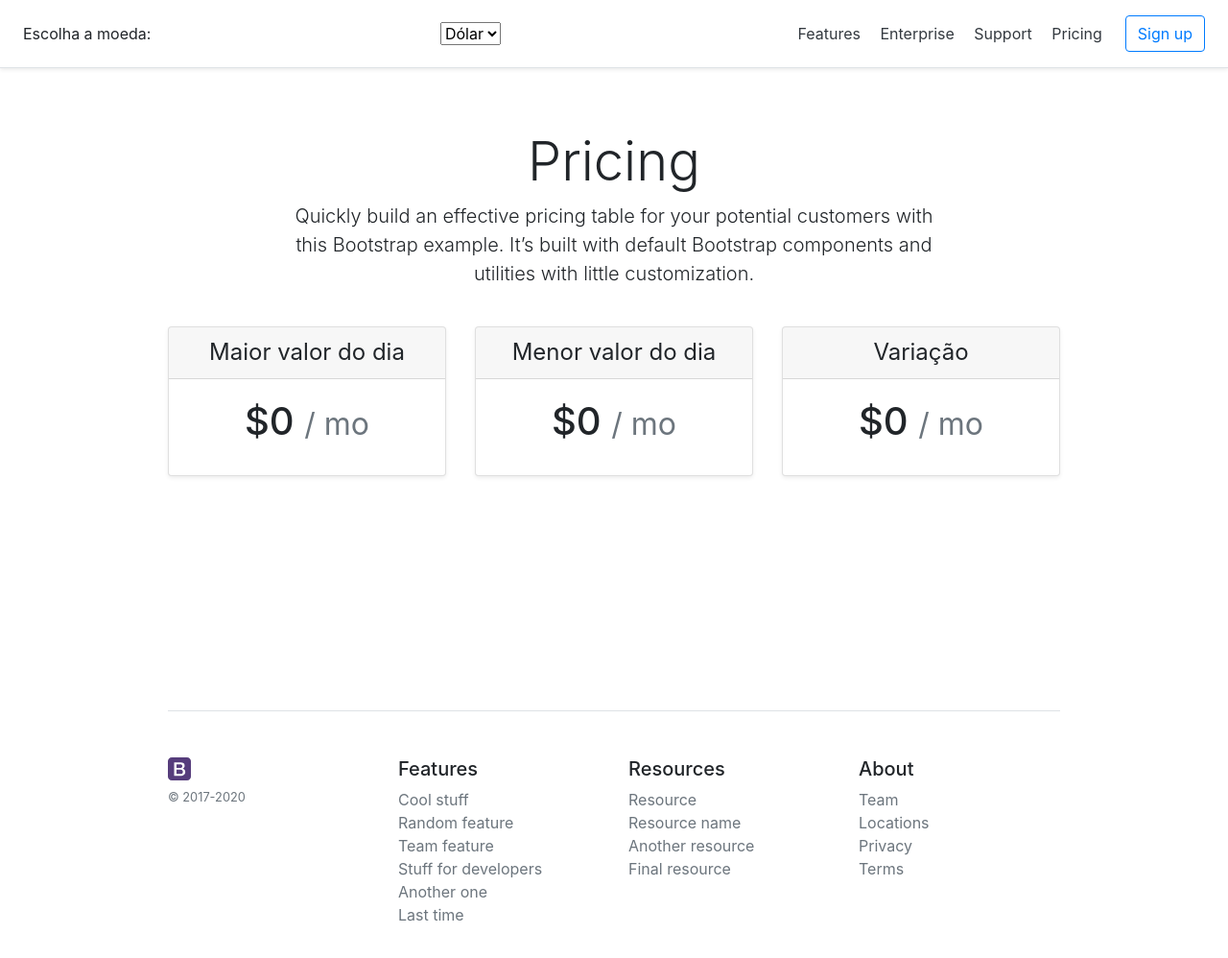
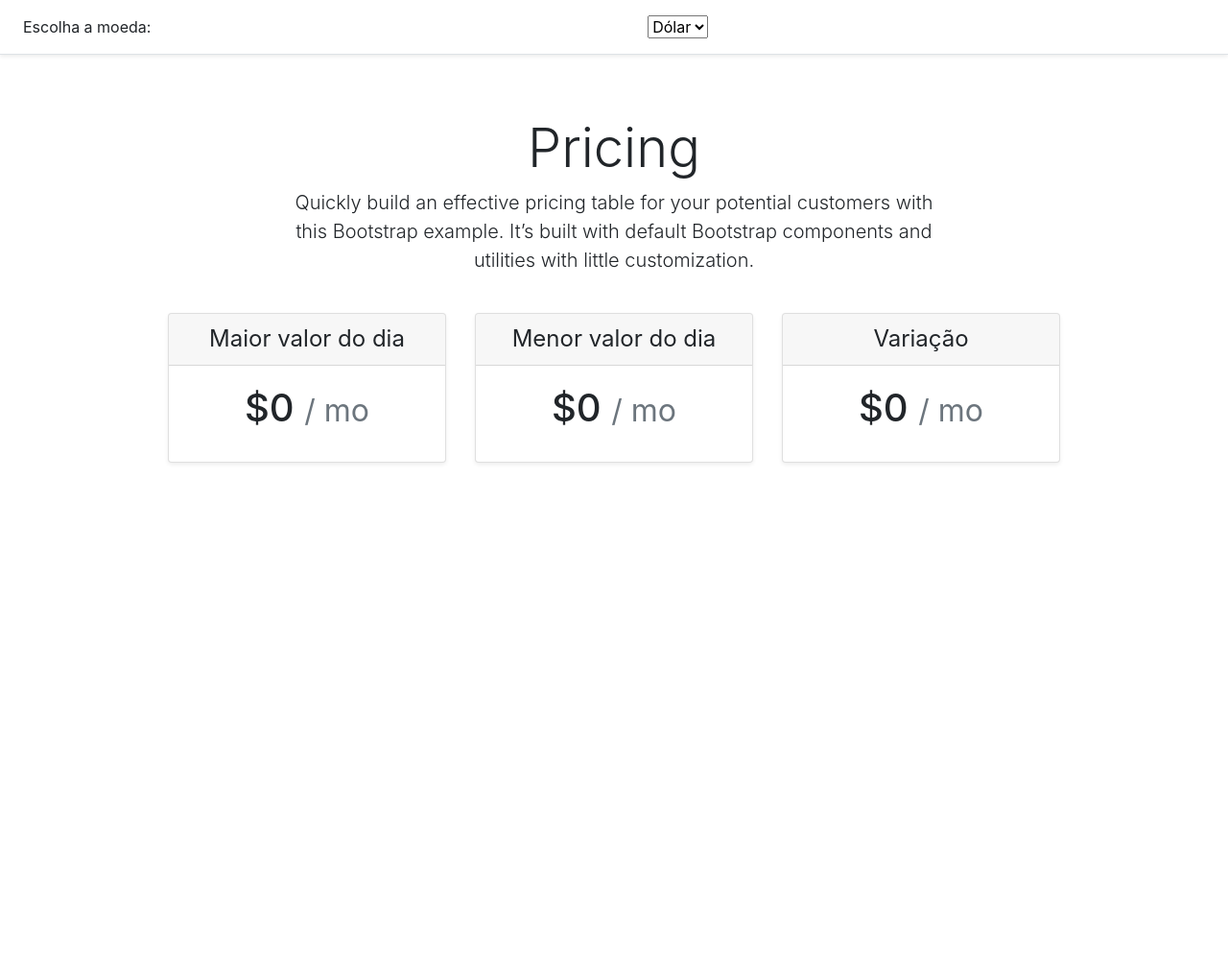
Before and after one commit to Crist0pher/Cota-o-moeda-estrangeira, a website: page index.html in a window 1280 px wide. Shown: the whole page at 96% size. After the commit the page ends 800 px from the top, so only its background shows below. Drawn offline with nearby package versions, Linux system fonts and the light colour scheme; no server answers.

Commit message:
Remoção de alguns itens do html que não serão utilizados.

```diff
--- a/index.html
+++ b/index.html
@@ -46,13 +46,6 @@
   </select>
 
 
-  <nav class="my-2 my-md-0 mr-md-3">
-    <a class="p-2 text-dark" href="#">Features</a>
-    <a class="p-2 text-dark" href="#">Enterprise</a>
-    <a class="p-2 text-dark" href="#">Support</a>
-    <a class="p-2 text-dark" href="#">Pricing</a>
-  </nav>
-  <a class="btn btn-outline-primary" href="#">Sign up</a>
 </div>
 
 <div class="pricing-header px-3 py-3 pt-md-5 pb-md-4 mx-auto text-center">
@@ -93,43 +86,7 @@
   <canvas id="myChart"></canvas>
   <script src="https://cdnjs.cloudflare.com/ajax/libs/Chart.js/2.9.3/Chart.min.js"></script>
 
-  <footer class="pt-4 my-md-5 pt-md-5 border-top">
-    <div class="row">
-      <div class="col-12 col-md">
-        <img class="mb-2" src="assets/brand/bootstrap-solid.svg" alt="" width="24" height="24">
-        <small class="d-block mb-3 text-muted">&copy; 2017-2020</small>
-      </div>
-      <div class="col-6 col-md">
-        <h5>Features</h5>
-        <ul class="list-unstyled text-small">
-          <li><a class="text-muted" href="#">Cool stuff</a></li>
-          <li><a class="text-muted" href="#">Random feature</a></li>
-          <li><a class="text-muted" href="#">Team feature</a></li>
-          <li><a class="text-muted" href="#">Stuff for developers</a></li>
-          <li><a class="text-muted" href="#">Another one</a></li>
-          <li><a class="text-muted" href="#">Last time</a></li>
-        </ul>
-      </div>
-      <div class="col-6 col-md">
-        <h5>Resources</h5>
-        <ul class="list-unstyled text-small">
-          <li><a class="text-muted" href="#">Resource</a></li>
-          <li><a class="text-muted" href="#">Resource name</a></li>
-          <li><a class="text-muted" href="#">Another resource</a></li>
-          <li><a class="text-muted" href="#">Final resource</a></li>
-        </ul>
-      </div>
-      <div class="col-6 col-md">
-        <h5>About</h5>
-        <ul class="list-unstyled text-small">
-          <li><a class="text-muted" href="#">Team</a></li>
-          <li><a class="text-muted" href="#">Locations</a></li>
-          <li><a class="text-muted" href="#">Privacy</a></li>
-          <li><a class="text-muted" href="#">Terms</a></li>
-        </ul>
-      </div>
-    </div>
-  </footer>
+
 
 </div>
 
```
